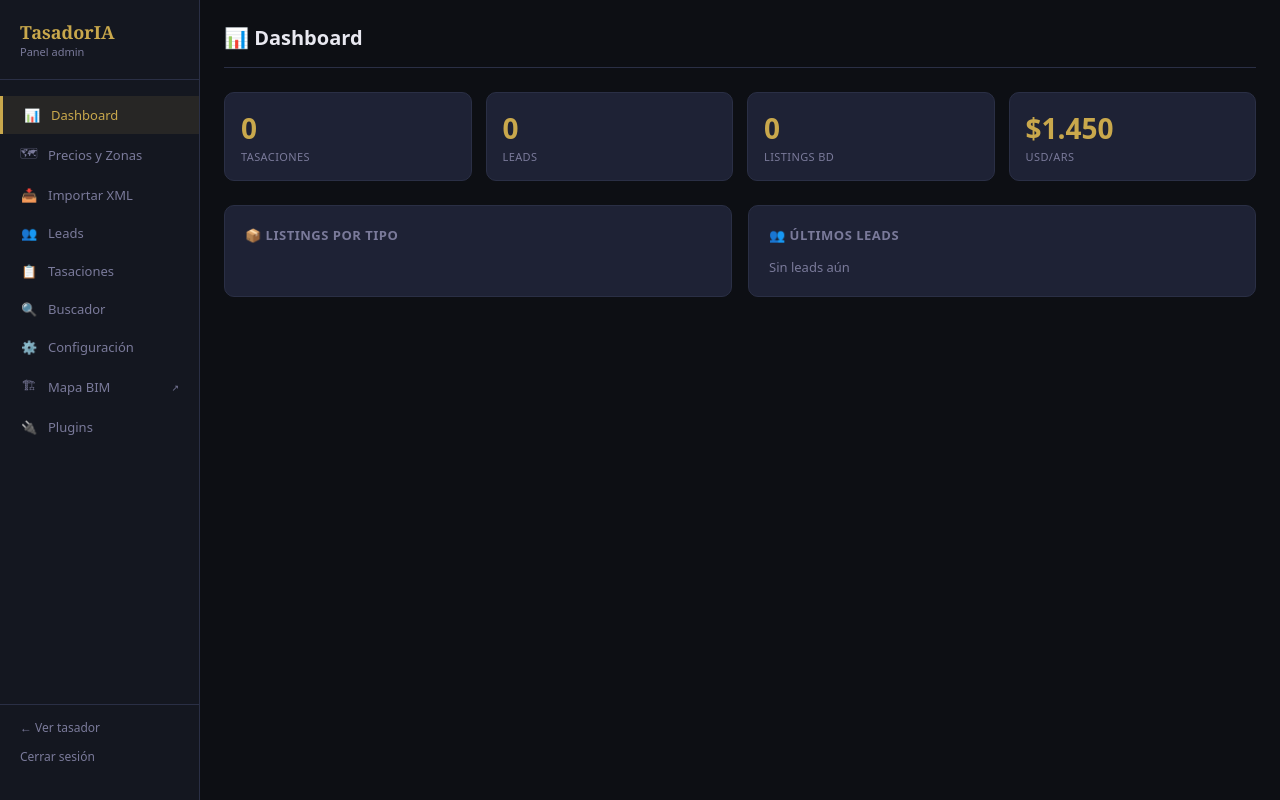
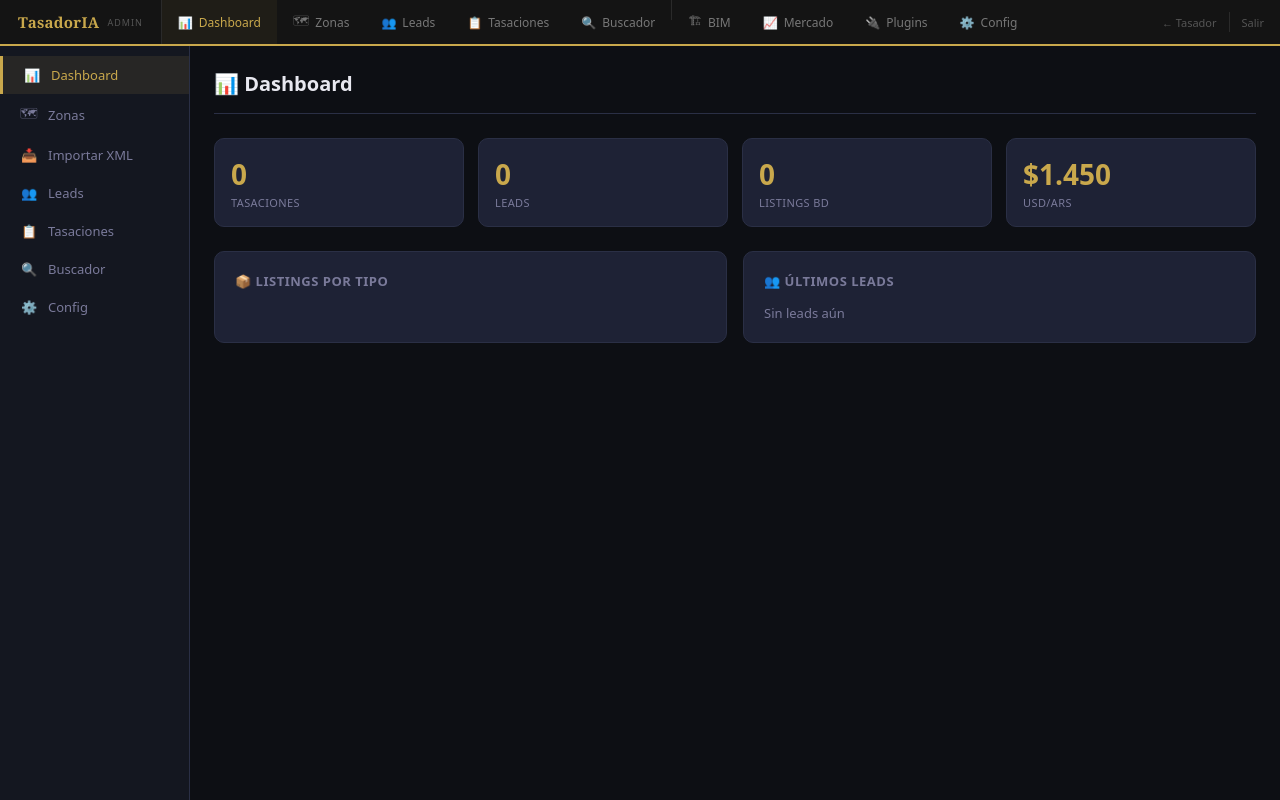
Before and after one commit to exeandino/tasador-ia, a PHP site: page /admin.php in a window 1280 px wide. Run offline with PHP 8.4, Linux system fonts and the light colour scheme; the visitor is signed in with stand-in values (Sample User, id 1); data that the repository does not hold is empty.

Commit message:
feat: navegación unificada en todos los paneles admin
- includes/admin_topnav.php: barra superior compartida con links a todos
  los paneles (Dashboard, Zonas, Leads, Tasaciones, Buscador, BIM,
  Mercado, Plugins, Config) + botón Salir y link al tasador público
- admin.php: usa ta-topnav, sidebar ahora es relativo (no fixed),
  body es flex column, layout sidebar+main en wrapper flex
- admin_bim.php: ta-topnav arriba + barra BIM debajo, setMapHeight()
  resta ambas barras, auth unifica sesión bim_ok → ta_admin
- admin_market.php: usa ta-topnav, acepta ta_admin sin login doble
- admin_plugins.php: reemplaza topbar propio con ta-topnav

Co-Authored-By: Claude Sonnet 4.6 <noreply@anthropic.com>

```diff
--- a/admin.php
+++ b/admin.php
@@ -250,11 +250,11 @@ $marketBlendWeight = (float)(($cfg['market'] ?? [])['blend_weight']      ?? 0.30
 <style>
 :root{--bg:#0d0f14;--bg2:#141720;--bg3:#1c2030;--card:#1e2235;--border:#2a2f45;--gold:#c9a84c;--gold2:#f0cc7a;--text:#e8e8f0;--muted:#7a7a9a;--green:#00c896;--red:#ff4f6e;--blue:#4a8ff7;--r:10px}
 *{box-sizing:border-box;margin:0;padding:0}
-body{font-family:system-ui,sans-serif;background:var(--bg);color:var(--text);min-height:100vh}
+body{font-family:system-ui,sans-serif;background:var(--bg);color:var(--text);min-height:100vh;display:flex;flex-direction:column}
 a{color:var(--gold);text-decoration:none}
 input,select,button,textarea{font-family:inherit}
 /* Layout */
-.sidebar{position:fixed;left:0;top:0;bottom:0;width:200px;background:var(--bg2);border-right:1px solid var(--border);padding:20px 0;display:flex;flex-direction:column;z-index:100}
+.sidebar{width:190px;flex-shrink:0;background:var(--bg2);border-right:1px solid var(--border);padding:10px 0;display:flex;flex-direction:column;overflow-y:auto}
 .logo{padding:0 20px 20px;border-bottom:1px solid var(--border);margin-bottom:16px}
 .logo h1{color:var(--gold);font-size:18px;font-family:Georgia,serif}
 .logo p{font-size:11px;color:var(--muted)}
@@ -263,7 +263,7 @@ input,select,button,textarea{font-family:inherit}
 .nav-item.active{background:rgba(201,168,76,.1);color:var(--gold);border-left:3px solid var(--gold)}
 .nav-item .icon{width:18px;text-align:center;flex-shrink:0}
 .nav-badge{margin-left:auto;background:var(--gold);color:#0d0f14;font-size:10px;font-weight:700;padding:2px 6px;border-radius:10px}
-.main{margin-left:200px;padding:24px;min-height:100vh}
+.main{flex:1;padding:24px;overflow-y:auto;min-width:0}
 .topbar{display:flex;justify-content:space-between;align-items:center;margin-bottom:24px;padding-bottom:16px;border-bottom:1px solid var(--border)}
 .topbar h2{font-size:20px;color:var(--text)}
 .panel{display:none}.panel.active{display:block}
@@ -338,7 +338,7 @@ input,select,button,textarea{font-family:inherit}
 .blend-bar{height:18px;border-radius:6px;overflow:hidden;display:flex;margin:10px 0}
 .blend-seg-portal{background:var(--blue);display:flex;align-items:center;justify-content:center;font-size:10px;font-weight:700;color:#fff}
 .blend-seg-config{background:var(--gold);display:flex;align-items:center;justify-content:center;font-size:10px;font-weight:700;color:#0d0f14}
-@media(max-width:768px){.sidebar{display:none}.main{margin-left:0}.stats-row{grid-template-columns:1fr 1fr}}
+@media(max-width:768px){.sidebar{display:none}.stats-row{grid-template-columns:1fr 1fr}}
 </style>
 </head>
 <body>
@@ -360,25 +360,18 @@ input,select,button,textarea{font-family:inherit}
   </div>
 </div>
 <?php else: ?>
+<?php $currentPanel = 'admin'; require __DIR__.'/includes/admin_topnav.php'; ?>
+<!-- SIDEBAR + MAIN wrapper -->
+<div style="display:flex;flex:1;min-height:0;overflow:hidden">
 <!-- SIDEBAR -->
 <div class="sidebar">
-  <div class="logo">
-    <h1>TasadorIA</h1>
-    <p>Panel admin</p>
-  </div>
   <button class="nav-item active" onclick="showTab('dashboard',this)"><span class="icon">📊</span>Dashboard</button>
-  <button class="nav-item" onclick="showTab('zonas',this)"><span class="icon">🗺</span>Precios y Zonas</button>
+  <button class="nav-item" onclick="showTab('zonas',this)"><span class="icon">🗺</span>Zonas</button>
   <button class="nav-item" onclick="showTab('importar',this)"><span class="icon">📥</span>Importar XML<?php if ($hasTmp): ?><span class="nav-badge">!</span><?php endif;?></button>
   <button class="nav-item" onclick="showTab('leads',this)"><span class="icon">👥</span>Leads<?php if ($leadsHoy): ?><span class="nav-badge"><?=$leadsHoy?></span><?php endif;?></button>
   <button class="nav-item" onclick="showTab('tasaciones',this)"><span class="icon">📋</span>Tasaciones</button>
   <button class="nav-item" onclick="showTab('buscador',this)"><span class="icon">🔍</span>Buscador</button>
-  <button class="nav-item" onclick="showTab('config',this)"><span class="icon">⚙️</span>Configuración</button>
-  <a class="nav-item" href="admin_bim.php" target="_blank" style="text-decoration:none"><span class="icon">🏗</span>Mapa BIM <span style="font-size:9px;color:var(--muted);margin-left:auto">↗</span></a>
-  <a class="nav-item" href="admin_plugins.php" style="text-decoration:none"><span class="icon">🔌</span>Plugins</a>
-  <div style="margin-top:auto;padding:14px 20px;border-top:1px solid var(--border)">
-    <a href="../" style="font-size:12px;color:var(--muted);display:block;margin-bottom:8px">← Ver tasador</a>
-    <a href="?logout=1" style="font-size:12px;color:var(--muted)">Cerrar sesión</a>
-  </div>
+  <button class="nav-item" onclick="showTab('config',this)"><span class="icon">⚙️</span>Config</button>
 </div>
 <!-- MAIN -->
 <div class="main">
@@ -953,6 +946,7 @@ function clearSearch(){
 </div>
 
 </div><!-- /main -->
+</div><!-- /sidebar+main wrapper -->
 <script>
 function showTab(id,btn){
   document.querySelectorAll('.panel').forEach(p=>p.classList.remove('active'));
--- /dev/null
+++ b/includes/admin_topnav.php
@@ -0,0 +1,188 @@
+<?php
+/**
+ * TasadorIA — includes/admin_topnav.php
+ * Barra de navegación principal compartida por todos los paneles admin.
+ *
+ * Uso: require __DIR__.'/../includes/admin_topnav.php';
+ * Antes de incluir, definir $currentPanel con: 'admin' | 'bim' | 'market' | 'plugins'
+ */
+$_nav_current = $currentPanel ?? 'admin';
+
+// Stats rápidos para badges (si hay $pdo disponible)
+$_nav_leadsHoy = 0;
+$_nav_hasTmp   = false;
+if (!empty($pdo)) {
+    try {
+        $_nav_leadsHoy = (int)$pdo->query("SELECT COUNT(*) FROM tasacion_leads WHERE DATE(created_at)=CURDATE()")->fetchColumn();
+    } catch (\Throwable $e) {}
+}
+?>
+<style>
+.ta-topnav {
+  background: #141414;
+  border-bottom: 2px solid #c9a84c;
+  display: flex;
+  align-items: center;
+  gap: 0;
+  padding: 0;
+  height: 46px;
+  flex-shrink: 0;
+  position: relative;
+  z-index: 100;
+}
+.ta-topnav-brand {
+  display: flex;
+  align-items: center;
+  gap: 8px;
+  padding: 0 18px;
+  border-right: 1px solid #2a2a2a;
+  height: 100%;
+  text-decoration: none;
+  flex-shrink: 0;
+}
+.ta-topnav-brand span:first-child {
+  font-family: Georgia, serif;
+  font-size: 15px;
+  font-weight: 700;
+  color: #c9a84c;
+  letter-spacing: .3px;
+}
+.ta-topnav-brand span:last-child {
+  font-size: 9px;
+  color: #555;
+  text-transform: uppercase;
+  letter-spacing: 1px;
+}
+.ta-nav-links {
+  display: flex;
+  align-items: stretch;
+  height: 100%;
+  flex: 1;
+}
+.ta-nav-link {
+  display: flex;
+  align-items: center;
+  gap: 6px;
+  padding: 0 16px;
+  font-size: 12px;
+  font-weight: 500;
+  color: #777;
+  text-decoration: none;
+  border-bottom: 2px solid transparent;
+  margin-bottom: -2px;
+  transition: color .15s, border-color .15s;
+  white-space: nowrap;
+  position: relative;
+  font-family: system-ui, -apple-system, sans-serif;
+}
+.ta-nav-link:hover {
+  color: #ccc;
+  background: rgba(255,255,255,.03);
+  text-decoration: none;
+}
+.ta-nav-link.active {
+  color: #c9a84c;
+  border-bottom-color: #c9a84c;
+  background: rgba(201,168,76,.06);
+}
+.ta-nav-badge {
+  background: #c9a84c;
+  color: #000;
+  font-size: 9px;
+  font-weight: 800;
+  padding: 1px 5px;
+  border-radius: 8px;
+  line-height: 1.4;
+}
+.ta-nav-right {
+  display: flex;
+  align-items: center;
+  gap: 12px;
+  padding: 0 16px;
+  margin-left: auto;
+  flex-shrink: 0;
+}
+.ta-nav-right a {
+  font-size: 11px;
+  color: #555;
+  text-decoration: none;
+  transition: color .15s;
+}
+.ta-nav-right a:hover { color: #999; }
+.ta-nav-sep {
+  width: 1px;
+  height: 20px;
+  background: #2a2a2a;
+  flex-shrink: 0;
+}
+</style>
+
+<nav class="ta-topnav">
+  <a class="ta-topnav-brand" href="admin.php">
+    <span>TasadorIA</span>
+    <span>admin</span>
+  </a>
+
+  <div class="ta-nav-links">
+    <a href="admin.php"
+       class="ta-nav-link <?= $_nav_current==='admin' ? 'active' : '' ?>">
+      📊 <span>Dashboard</span>
+    </a>
+
+    <a href="admin.php#zonas"
+       class="ta-nav-link <?= $_nav_current==='zonas' ? 'active' : '' ?>"
+       onclick="if(window.location.pathname.endsWith('admin.php')){event.preventDefault();showTab('zonas',this)}">
+      🗺 <span>Zonas</span>
+    </a>
+
+    <a href="admin.php#leads"
+       class="ta-nav-link <?= ($_nav_current==='leads'||$_nav_leadsHoy>0&&$_nav_current!=='admin') ? '' : '' ?>"
+       onclick="if(window.location.pathname.endsWith('admin.php')){event.preventDefault();showTab('leads',this)}">
+      👥 <span>Leads</span>
+      <?php if ($_nav_leadsHoy > 0): ?>
+        <span class="ta-nav-badge"><?= $_nav_leadsHoy ?></span>
+      <?php endif; ?>
+    </a>
+
+    <a href="admin.php#tasaciones"
+       class="ta-nav-link"
+       onclick="if(window.location.pathname.endsWith('admin.php')){event.preventDefault();showTab('tasaciones',this)}">
+      📋 <span>Tasaciones</span>
+    </a>
+
+    <a href="admin.php#buscador"
+       class="ta-nav-link"
+       onclick="if(window.location.pathname.endsWith('admin.php')){event.preventDefault();showTab('buscador',this)}">
+      🔍 <span>Buscador</span>
+    </a>
+
+    <div class="ta-nav-sep"></div>
+
+    <a href="admin_bim.php"
+       class="ta-nav-link <?= $_nav_current==='bim' ? 'active' : '' ?>">
+      🏗 <span>BIM</span>
+    </a>
+
+    <a href="admin_market.php"
+       class="ta-nav-link <?= $_nav_current==='market' ? 'active' : '' ?>">
+      📈 <span>Mercado</span>
+    </a>
+
+    <a href="admin_plugins.php"
+       class="ta-nav-link <?= $_nav_current==='plugins' ? 'active' : '' ?>">
+      🔌 <span>Plugins</span>
+    </a>
+
+    <a href="admin.php#config"
+       class="ta-nav-link <?= $_nav_current==='config' ? 'active' : '' ?>"
+       onclick="if(window.location.pathname.endsWith('admin.php')){event.preventDefault();showTab('config',this)}">
+      ⚙️ <span>Config</span>
+    </a>
+  </div>
+
+  <div class="ta-nav-right">
+    <a href="index.php" target="_blank">← Tasador</a>
+    <div class="ta-nav-sep"></div>
+    <a href="admin.php?logout=1">Salir</a>
+  </div>
+</nav>
```
Also changed, not shown: admin_bim.php (+20 -11 lines), admin_market.php (+7 -8 lines), admin_plugins.php (+1 -12 lines).
